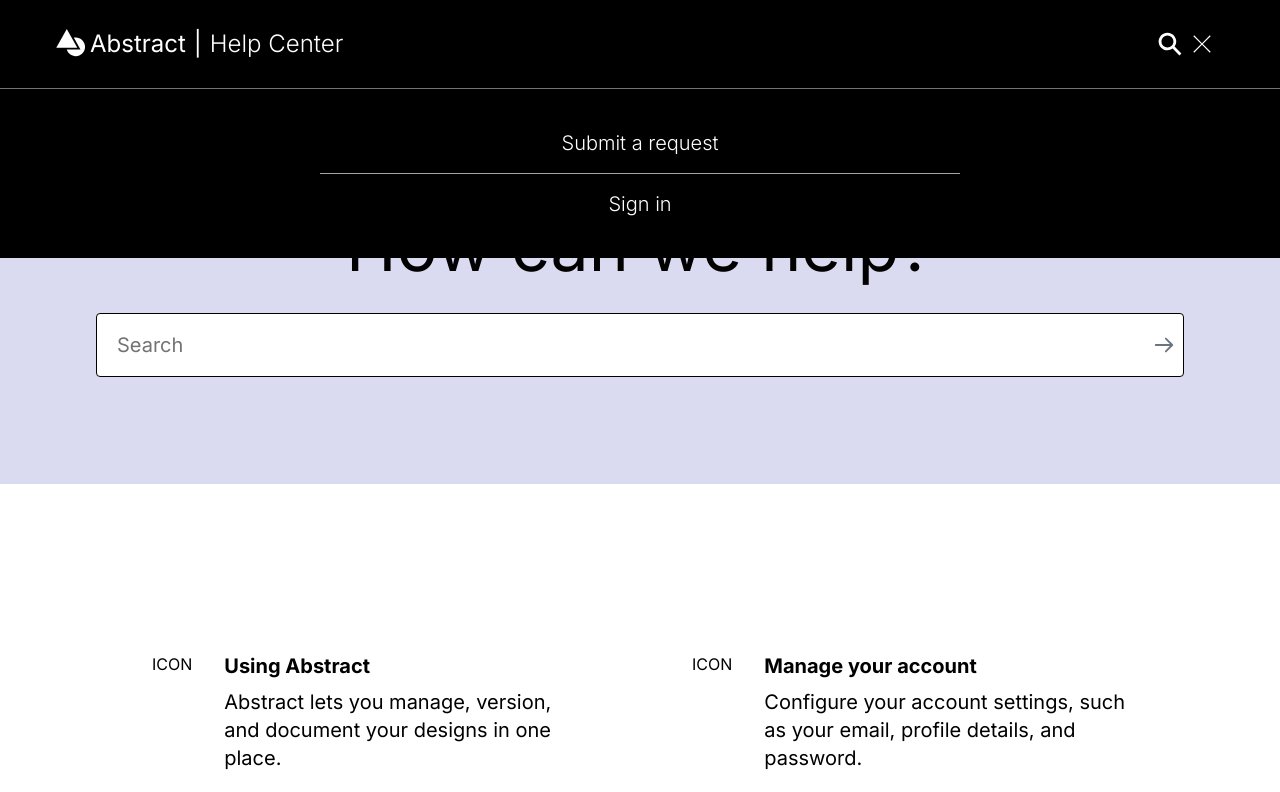
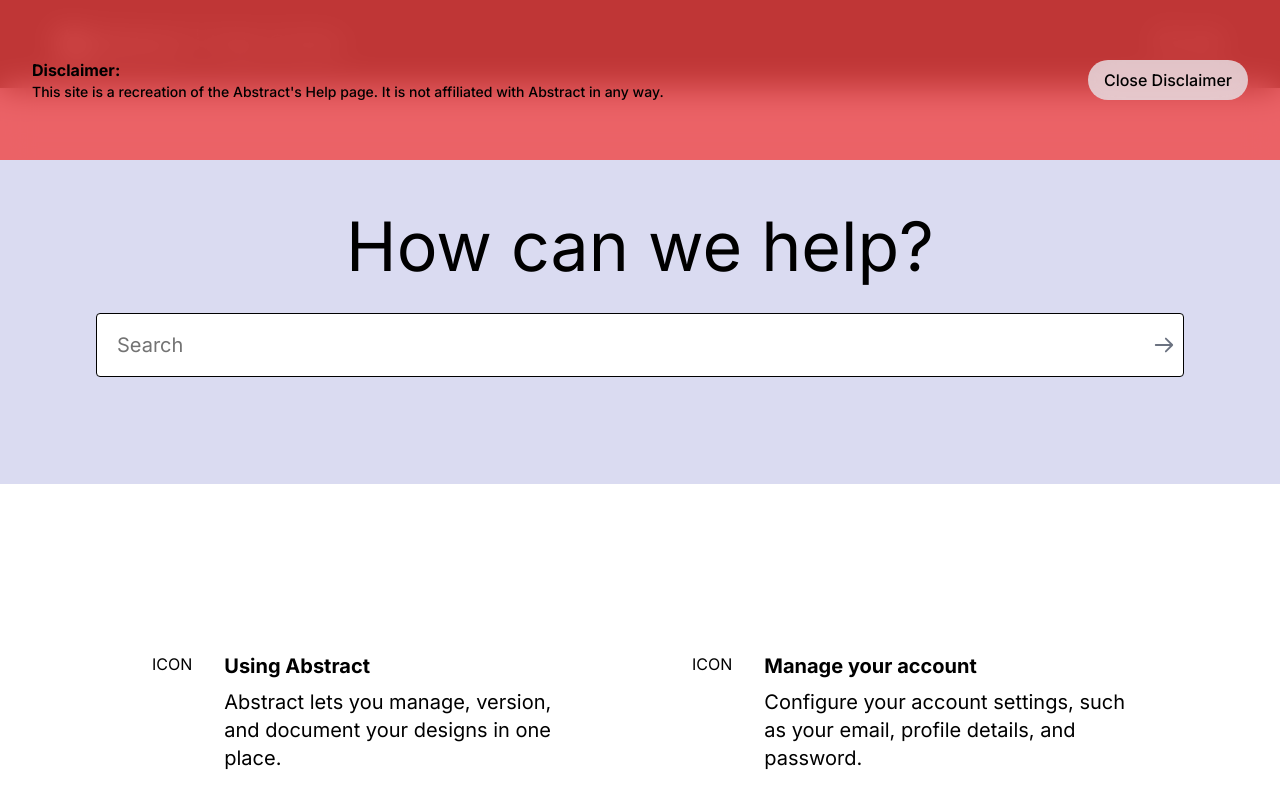
Before and after one commit to Alexjoshua14/abstract, a Next.js app: page / in a window 1280 px wide. Shown: the top 792 px of the page. Built offline with nearby package versions, Linux system fonts and the light colour scheme.

Commit message:
Add disclaimer

```diff
--- a/src/app/layout.tsx
+++ b/src/app/layout.tsx
@@ -1,3 +1,4 @@
+import Disclaimer from '@/components/disclaimer'
 import './globals.css'
 import type { Metadata } from 'next'
 import { Inter } from 'next/font/google'
@@ -16,7 +17,10 @@
 }) {
   return (
     <html lang="en">
-      <body className={inter.className}>{children}</body>
+      <body className={inter.className}>
+        <Disclaimer />
+        {children}
+      </body>
     </html>
   )
 }
--- /dev/null
+++ b/src/components/disclaimer.tsx
@@ -0,0 +1,34 @@
+'use client';
+
+import { useState } from 'react';
+
+const Disclaimer = () => {
+  const [show, setShow] = useState<boolean>(true);
+
+  const close = () => {
+    setShow(false);
+  }
+
+  if (!show) {
+    return null;
+  }
+  return (
+    <dialog className="w-full min-h-[10rem] sm:min-h-[10rem] flex z-50 bg-red-500 px-8 py-2 bg-opacity-80 backdrop-blur-lg" open>
+      <section className="flex items-center justify-between w-full gap-8">
+        <div className="flex flex-col">
+          <h1 className="text-md font-bold">
+            {`Disclaimer:`}
+          </h1>
+          <p className="text-sm font-medium">
+            {`This site is a recreation of the Abstract's Help page. It is not affiliated with Abstract in any way.`}
+          </p>
+        </div>
+        <button aria-label="close disclaimer" onClick={close} className="font-medium bg-gray-200 rounded-full px-4 py-2 bg-opacity-80 backdrop-blur-lg">
+          {`Close Disclaimer`}
+        </button>
+      </section>
+    </dialog>
+  )
+}
+
+export default Disclaimer;
--- a/src/components/navBar.tsx
+++ b/src/components/navBar.tsx
@@ -9,7 +9,7 @@
 
 const NavBar: FC = ({ ...props }) => {
   const [searchBarDisplayed, showSearchBar] = useState(false);
-  const [menuDisplayed, showMenu] = useState(true);
+  const [menuDisplayed, showMenu] = useState(false);
 
   return (
     <section
--- a/tailwind.config.ts
+++ b/tailwind.config.ts
@@ -19,6 +19,7 @@
       gray: colors.gray,
       neutral: colors.neutral,
       teal: colors.teal,
+      red: colors.red,
       purple: {
         100: '#dadbf1'
       },
```
